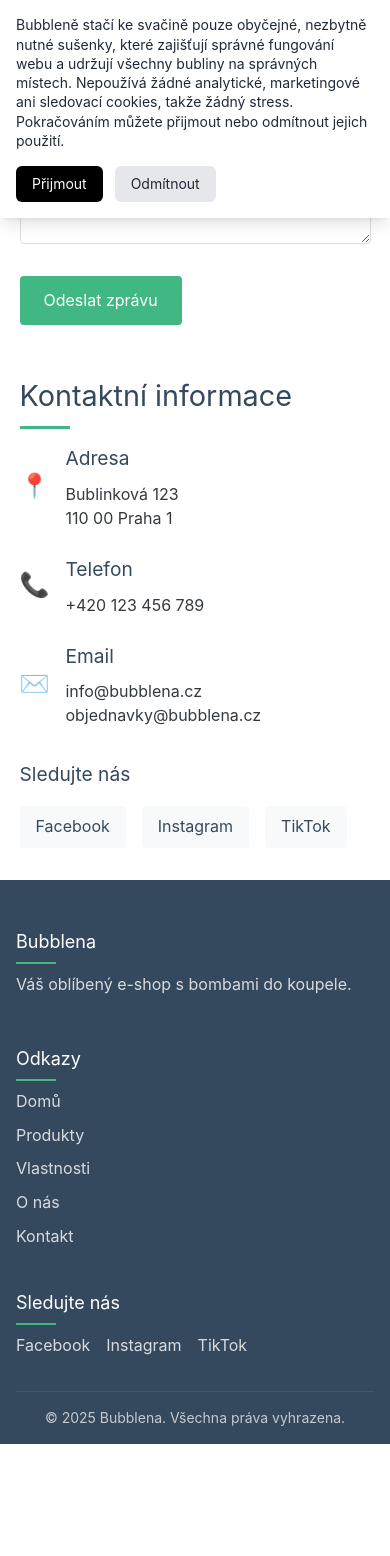
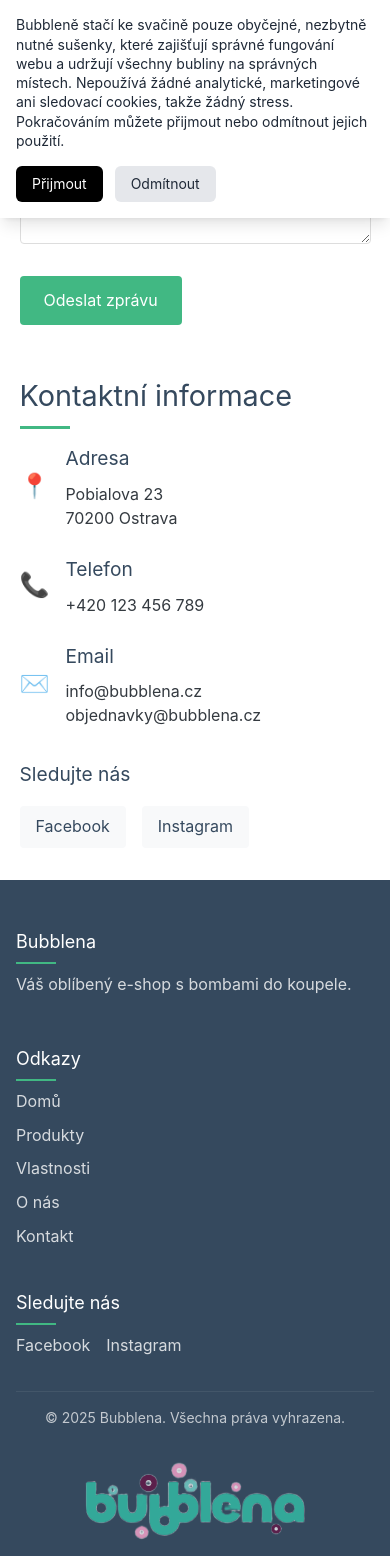
Before and after one commit to SorrySatori/bubblena-fe, a Nuxt app: page /contact in a window 390 px wide. Shown: the part 626-2182 px from the top of the page. Before the commit the page ends 2070 px from the top, so only its background shows below. Built offline with nearby package versions, Linux system fonts and the light colour scheme.

Commit message:
fix: footer

```diff
--- a/layouts/default.vue
+++ b/layouts/default.vue
@@ -26,7 +26,7 @@
       <slot />
     </main>
 
-    <footer class="bg-secondary text-white py-12 pb-4">
+    <footer class="bg-secondary text-white py-12 pb-4 relative">
       <div class="container">
         <div class="grid grid-cols-1 md:grid-cols-3 gap-8 mb-8">
           <div>
@@ -50,7 +50,6 @@
             <div class="flex gap-4">
               <a href="https://www.facebook.com/profile.php?id=61580744706557" target="_blank" class="opacity-80 hover:opacity-100 hover:underline transition-opacity">Facebook</a>
               <a href="https://www.instagram.com/bubblena.cz/" target="_blank" class="opacity-80 hover:opacity-100 hover:underline transition-opacity">Instagram</a>
-              <a href="https://www.tiktok.com/@bubblena.cz" target="_blank" class="opacity-80 hover:opacity-100 hover:underline transition-opacity">TikTok</a>
             </div>
           </div>
         </div>
@@ -58,6 +57,8 @@
         <div class="border-t border-white/10 pt-4 text-center text-sm opacity-70">
           <p>&copy; {{ new Date().getFullYear() }} Bubblena. Všechna práva vyhrazena.</p>
         </div>
+
+        <img src="~/assets/bubblena_logo_green.png" alt="Bubblena Logo" class="footer-logo-corner" />
       </div>
     </footer>
   </div>
@@ -250,6 +251,16 @@
   opacity: 0.8;
 }
 
+.footer-logo-corner {
+  position: absolute;
+  bottom: 40px;
+  right: 40px;
+  height: 75px;
+  width: auto;
+  opacity: 0.8;
+  z-index: 10;
+}
+
 .footer-section ul li {
   margin-bottom: 0.5rem;
 }
@@ -305,5 +316,13 @@
     width: 100%;
     justify-content: center;
   }
+
+  .footer-logo-corner {
+    position: static;
+    height: 80px;
+    margin: 2rem auto 0;
+    display: block;
+    opacity: 0.8;
+  }
 }
 </style>
--- a/pages/contact.vue
+++ b/pages/contact.vue
@@ -84,8 +84,8 @@
           <div class="info-icon">📍</div>
           <div>
             <h3>Adresa</h3>
-            <p>Bublinková 123</p>
-            <p>110 00 Praha 1</p>
+            <p>Pobialova 23</p>
+            <p>70200 Ostrava</p>
           </div>
         </div>
 
@@ -114,9 +114,6 @@
             </a>
             <a href="https://www.instagram.com/bubblena.cz/" target="_blank" class="social-icon">
               <span>Instagram</span>
-            </a>
-            <a href="https://www.tiktok.com/@bubblena.cz" target="_blank" class="social-icon">
-              <span>TikTok</span>
             </a>
           </div>
         </div>
```
